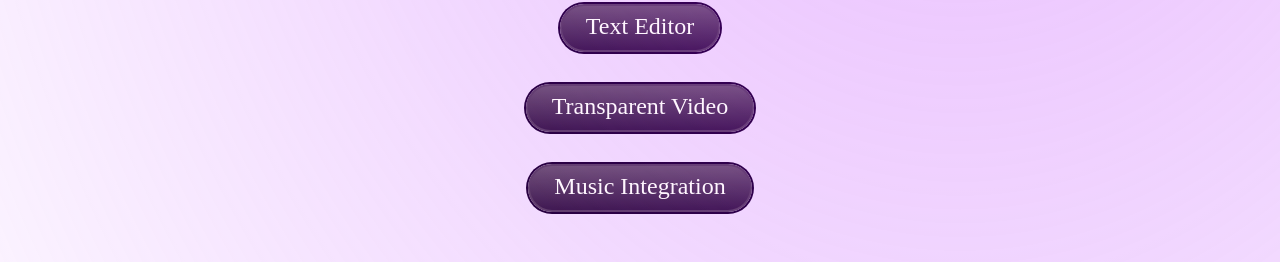
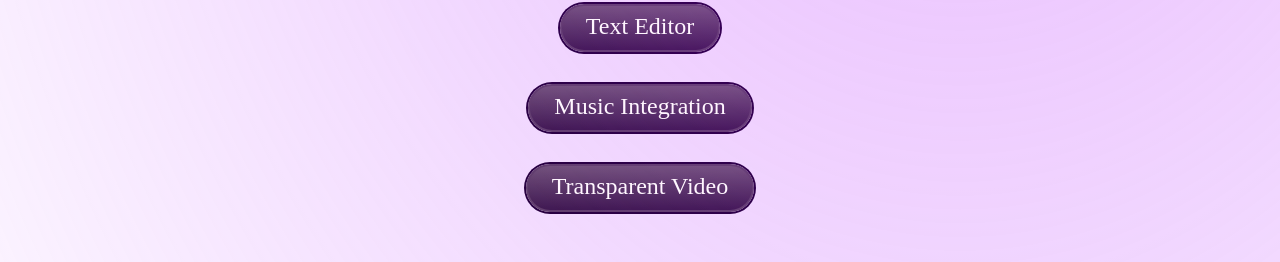
Before and after one commit to jesi-rgb/butter-demo, a Next.js app: page / in a window 1280 px wide. Shown: the part 456-718 px from the top of the page. Built offline with nearby package versions, Linux system fonts and the light colour scheme; a web font is replaced by a local one.

Commit message:
change order

```diff
--- a/src/pages/index.jsx
+++ b/src/pages/index.jsx
@@ -19,11 +19,11 @@ export default function Home() {
           </h2>
           <div className="flex flex-col space-y-8 items-center mt-24 justify-evenly">
             <LandingButton text={"Text Editor"} link={"/editor"} />
+            <LandingButton text={"Music Integration"} linke={"/music"} />
             <LandingButton
               text={"Transparent Video"}
               link={"/video-background"}
             />
-            <LandingButton text={"Music Integration"} linke={"/music"} />
           </div>
         </div>
         <style global jsx>{`
```
